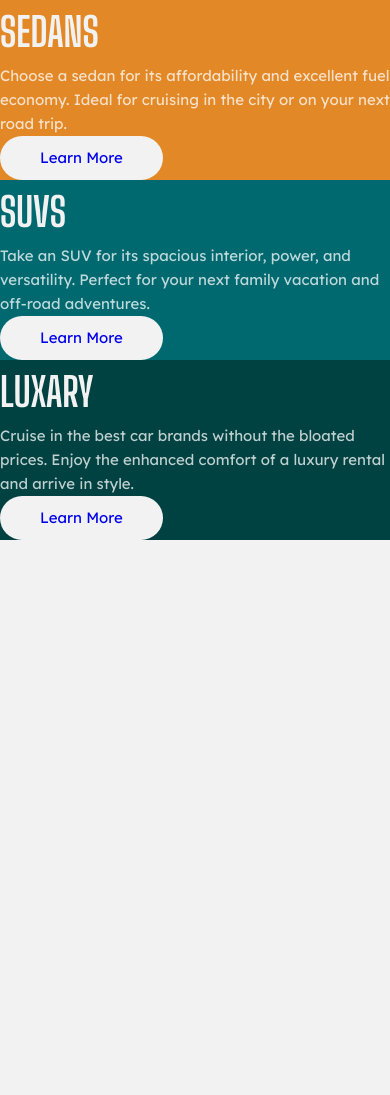
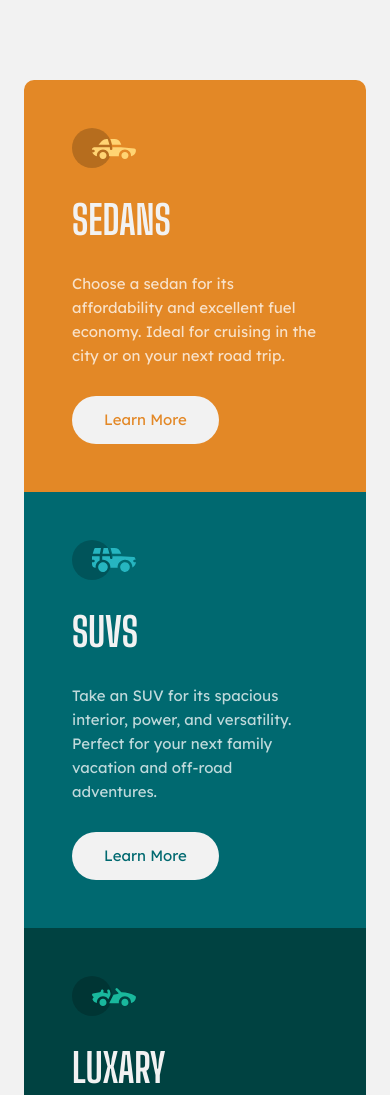
Before and after one commit to sayednaser/3-column-preview-card-component-frontendmentor, a plain HTML site: page index.html in a window 390 px wide. Shown: the top 1095 px of the page. Before the commit the page ends 844 px from the top, so only its background shows below. Drawn offline with Linux system fonts and the light colour scheme.

Commit message:
Implement style for mobile-version

```diff
--- a/index.html
+++ b/index.html
@@ -37,8 +37,13 @@
     <main class="card-container">
       <div class="card">
         <div class="card-col col-1">
-          <h1 class="card-col-heading">Sedans</h1>
-          <p class="card-col-paragraph">
+          <img
+            src="images/icon-sedans.svg"
+            alt=""
+            class="card-col-logo u-margin-small"
+          />
+          <h1 class="card-col-heading u-margin-small">Sedans</h1>
+          <p class="card-col-paragraph u-margin-small">
             Choose a sedan for its affordability and excellent fuel economy.
             Ideal for cruising in the city or on your next road trip.
           </p>
@@ -46,16 +51,26 @@
           <a href="#" class="btn">Learn More</a>
         </div>
         <div class="card-col col-2">
-          <h1 class="card-col-heading">SUVs</h1>
-          <p class="card-col-paragraph">
+          <img
+            src="images/icon-suvs.svg"
+            alt=""
+            class="card-col-logo u-margin-small"
+          />
+          <h1 class="card-col-heading u-margin-small">SUVs</h1>
+          <p class="card-col-paragraph u-margin-small">
             Take an SUV for its spacious interior, power, and versatility.
             Perfect for your next family vacation and off-road adventures.
           </p>
           <a href="#" class="btn">Learn More</a>
         </div>
         <div class="card-col col-3">
-          <h1 class="card-col-heading col-3">Luxary</h1>
-          <p class="card-col-paragraph">
+          <img
+            src="images/icon-luxury.svg"
+            alt=""
+            class="card-col-logo u-margin-small"
+          />
+          <h1 class="card-col-heading u-margin-small">Luxary</h1>
+          <p class="card-col-paragraph u-margin-small">
             Cruise in the best car brands without the bloated prices. Enjoy the
             enhanced comfort of a luxury rental and arrive in style.
           </p>
--- a/style.css
+++ b/style.css
@@ -28,11 +28,28 @@ body {
 .u-margin-big {
 }
 .u-margin-medium {
+
 }
 .u-margin-small {
+    margin-bottom: 2.8rem;
+}
+
+.card-container {
+    padding: 8rem 2.4rem;
+
+}
+
+.card {
+    border-radius: 1rem;
+}
+
+.card-col {
+    padding: 4.8rem;
 }
 
 .col-1 {
+    border-top-left-radius: inherit;
+    border-top-right-radius: inherit;
   background-color: hsl(31, 77%, 52%);
 }
 
@@ -42,12 +59,19 @@ body {
 
 .col-3 {
   background-color: hsl(179, 100%, 13%);
+  border-bottom-left-radius: inherit;
+  border-bottom-right-radius: inherit;
+}
+
+.card-col-logo {
+    display: block;
 }
 
 .card-col-heading {
   font-family: "Big Shoulders Display", cursive;
   font-size: 4rem;
   font-weight: 700;
+  line-height: normal;
   text-transform: uppercase;
   color: hsl(0, 0%, 95%);
 }
@@ -58,6 +82,17 @@ body {
 
   background-color: hsl(0, 0%, 95%);
   width: fit-content;
-  padding: 1rem 4rem;
+  padding: 0 3.2rem;
+  line-height: 4.8rem;
   border-radius: 100px;
 }
+
+.col-1 .btn {
+    color: hsl(31, 77%, 52%);
+}
+.col-2 .btn {
+    color: hsl(184, 100%, 22%);
+}
+.col-3 .btn {
+    color: hsl(179, 100%, 13%);
+}
```
